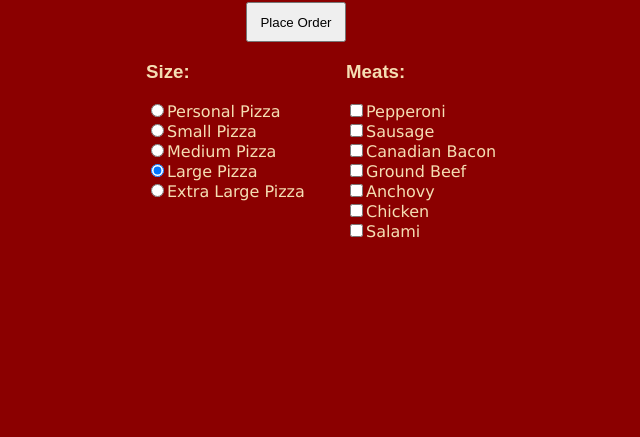
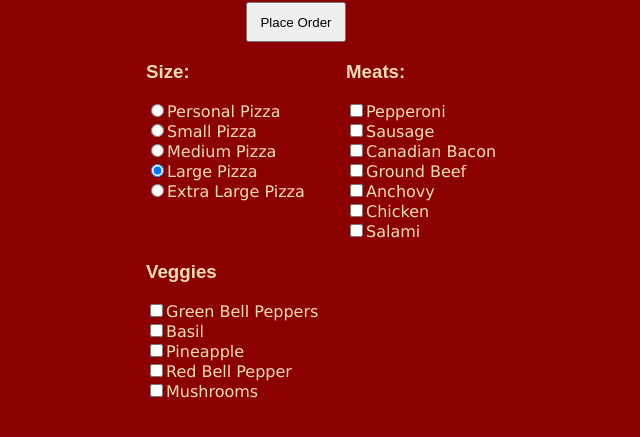
Before and after one commit to trexlerdevin/JavaScript, a plain HTML site: page Pizza_Project/pizza.html in a window 1280 px wide. Shown: the part 57-494 px from the top of the page, without its empty margins (294-934 px from the left). Drawn offline with Linux system fonts and the light colour scheme.

Commit message:
adding veggies toppings options

```diff
--- a/Pizza_Project/Pizza.CSS/pizza.css
+++ b/Pizza_Project/Pizza.CSS/pizza.css
@@ -17,6 +17,14 @@
     }
 
 .left {
+    width: 200px;
+    height: 200px;
+    float: left;
+    color: wheat;
+    font-family: Verdana, Geneva, Tahoma, sans-serif;
+    }
+
+.center {
     width: 200px;
     height: 200px;
     float: left;
--- a/Pizza_Project/pizza.html
+++ b/Pizza_Project/pizza.html
@@ -42,7 +42,23 @@
                         value="Chicken">Chicken<br>
                     <input class="toppings" type="checkbox" name="Topping"
                         value="Salami">Salami<br>
+
                 </div>
+
+                        <div class="menu center">
+                    <h3 id="h3">Veggies</h3>
+                    <input class="toppings" type="checkbox" name="Topping"
+                        value="Green Bell Peppers">Green Bell Peppers<br>
+                    <input class="toppings" type="checkbox" name="Topping"
+                    value="basil">Basil<br>
+                    <input class="toppings" type="checkbox" name="Topping"
+                        value="Pineapple">Pineapple<br>
+                    <input class="toppings" type="checkbox" name="Topping"
+                        value="Red Bell Pepper">Red Bell Pepper<br>
+                    <input class="toppings" type="checkbox" name="Topping"
+                        value="Mushrooms">Mushrooms<br>
+                </div>
+
                 <div id="cart">
                     <div id="showText"></div>
                     <div id="totalPrice"></div>
```
